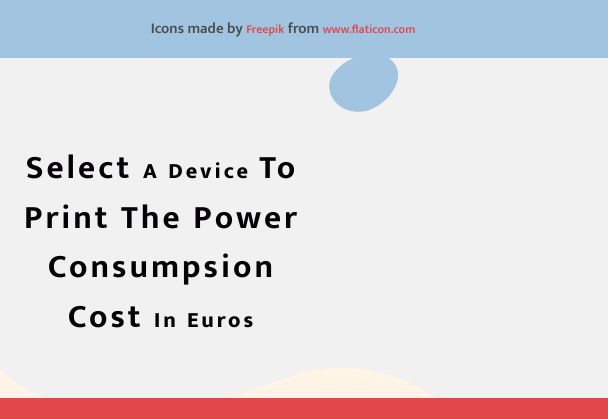
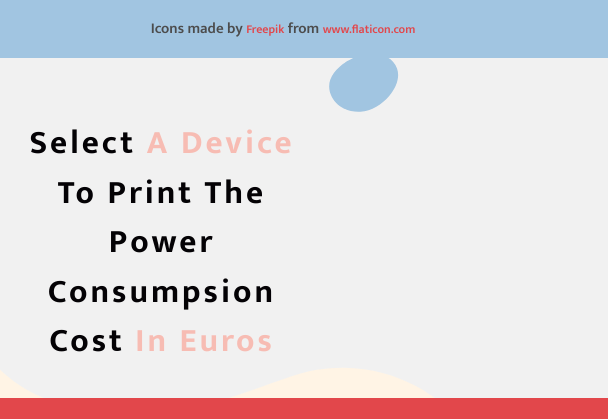
Before and after one commit to leonalkalai/powerconsumption, a plain HTML site: page index.html in a window 1280 px wide. Shown: the top 419 px of the page, 672-1280 px from the left. Drawn offline with nearby package versions, Linux system fonts and the light colour scheme.

Commit message:
Add files via upload

```diff
--- a/index.html
+++ b/index.html
@@ -18,7 +18,7 @@
   <div class="grid-6">
     <img src="img/logo.svg" alt="logo" class="item responsive">
   <div class="h1container">
-    <h1 class="vertical-center item"><span>Select </span>a device <span>to print the power consumpsion cost </span> in euros</h1>
+    <h1 class="vertical-center item"><span>Select </span><span class="colorlightred">a device </span><span>to print the power consumpsion cost </span><span class="colorlightred"> in euros</span></h1>
   </div>
   </div>
  </header>
```
